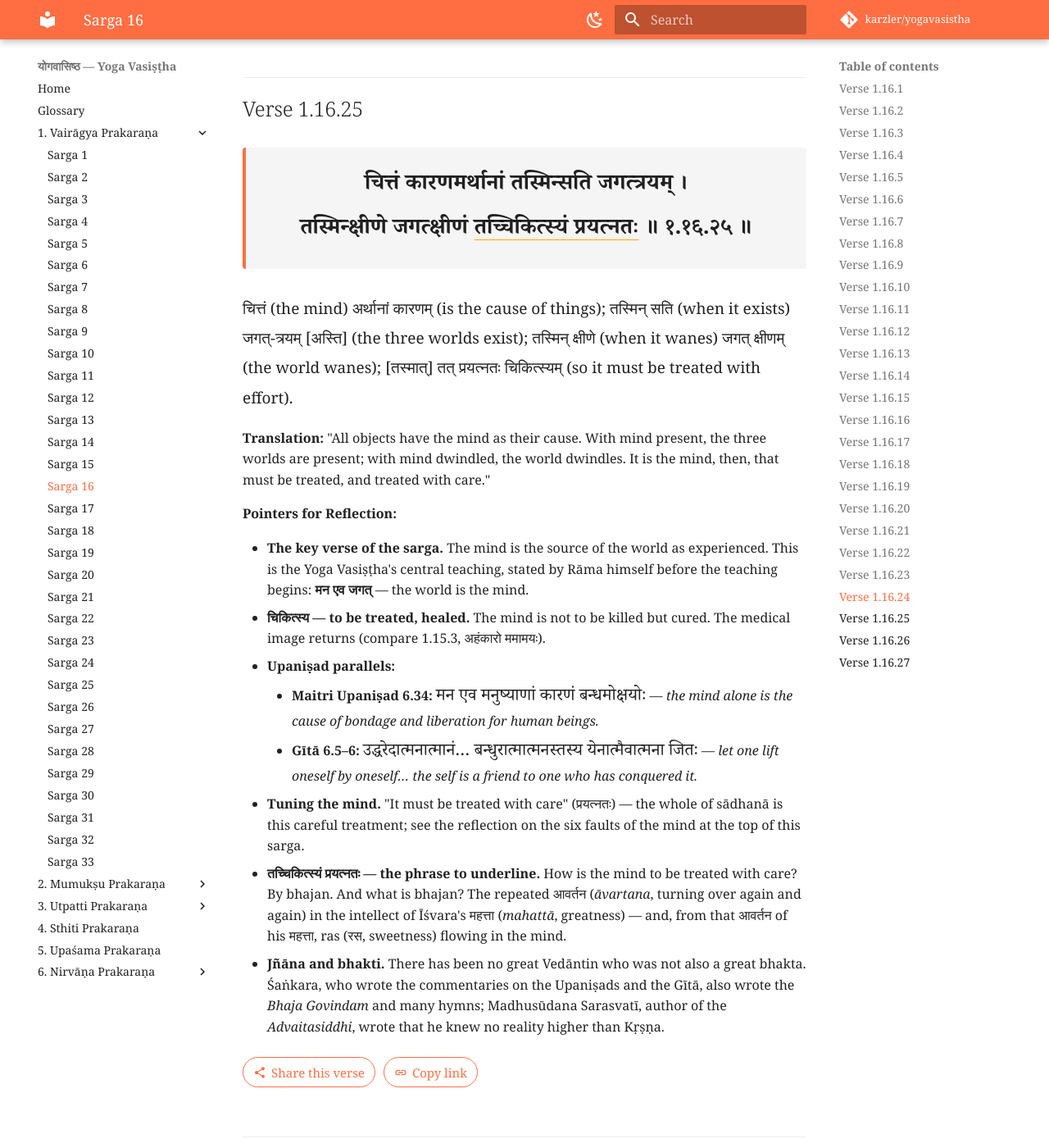
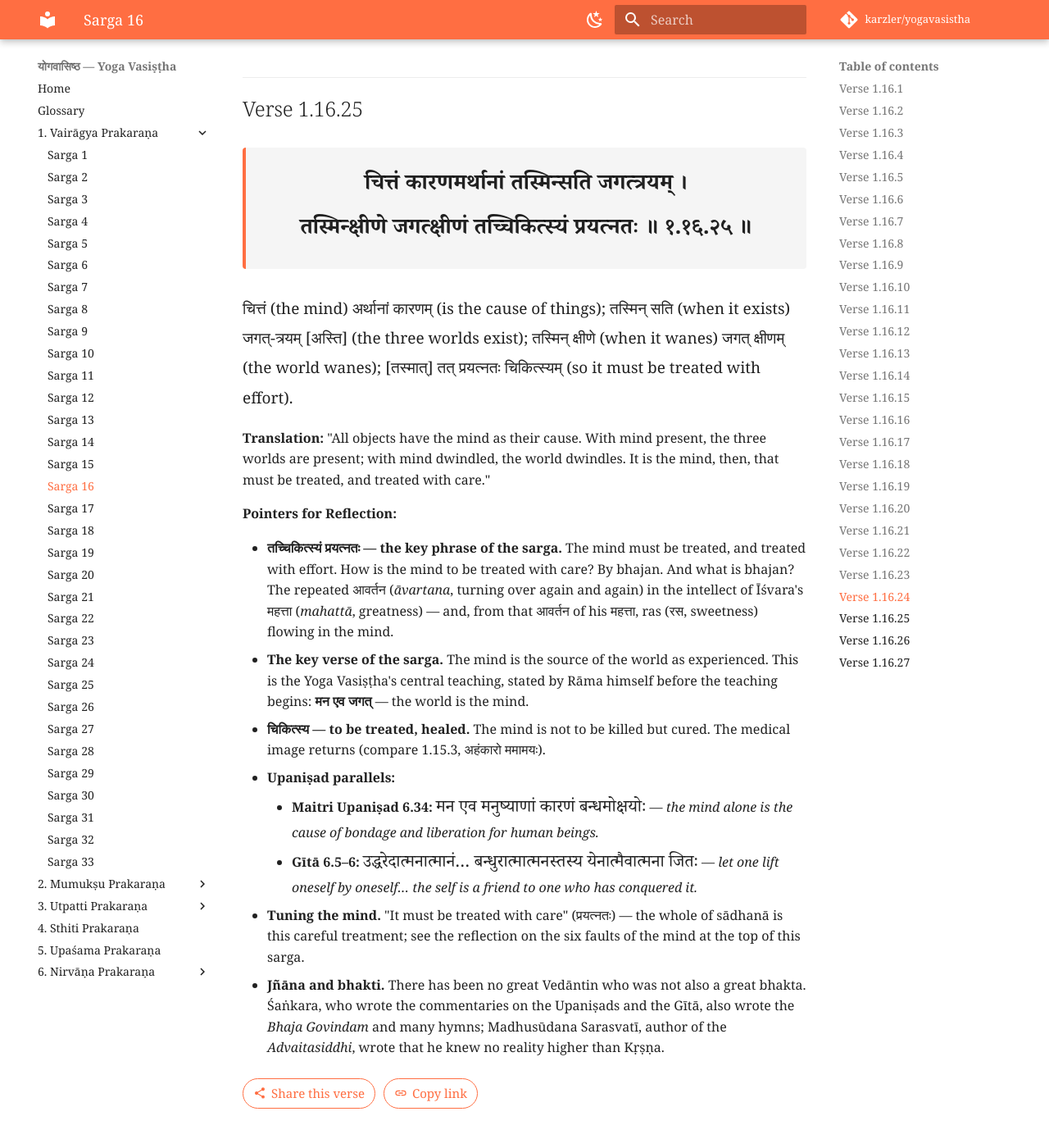
Before and after one commit to karzler/yogavasistha, an MkDocs documentation site: the page built from docs/1-vairagya/sarga-016.md, in a window 1280 px wide and 1400 px high, scrolled down 20421 px. Shown: the whole window at 82% size. Built offline with MkDocs 1.6.1 and Material for MkDocs 9.7.7, drawn with Linux system fonts in a browser that asks for light colours; comment, search, counter and statistics services are not loaded; some of the changed text lies outside the part shown.

Commit message:
Vairāgya 16: emphasise key phrases in pointers instead of underlining the verse

```diff
--- a/docs/1-vairagya/sarga-016.md
+++ b/docs/1-vairagya/sarga-016.md
@@ -472,7 +472,7 @@
 
 <p class="shloka">
 चित्तं कारणमर्थानां तस्मिन्सति जगत्त्रयम् ।<br>
-तस्मिन्क्षीणे जगत्क्षीणं <u>तच्चिकित्स्यं प्रयत्नतः</u> ॥ १.१६.२५ ॥
+तस्मिन्क्षीणे जगत्क्षीणं तच्चिकित्स्यं प्रयत्नतः ॥ १.१६.२५ ॥
 </p>
 
 <p class="anvaya">
@@ -483,13 +483,13 @@
 
 **Pointers for Reflection:**
 
+- **तच्चिकित्स्यं प्रयत्नतः — the key phrase of the sarga.** The mind must be treated, and treated with effort. How is the mind to be treated with care? By bhajan. And what is bhajan? The repeated आवर्तन (*āvartana*, turning over again and again) in the intellect of Īśvara's महत्ता (*mahattā*, greatness) — and, from that आवर्तन of his महत्ता, ras (रस, sweetness) flowing in the mind.
 - **The key verse of the sarga.** The mind is the source of the world as experienced. This is the Yoga Vasiṣṭha's central teaching, stated by Rāma himself before the teaching begins: **मन एव जगत्** — the world is the mind.
 - **चिकित्स्य — to be treated, healed.** The mind is not to be killed but cured. The medical image returns (compare 1.15.3, अहंकारो ममामयः).
 - **Upaniṣad parallels:**
     - **Maitri Upaniṣad 6.34:** <span class="parallel">मन एव मनुष्याणां कारणं बन्धमोक्षयोः</span> — *the mind alone is the cause of bondage and liberation for human beings.*
     - **Gītā 6.5–6:** <span class="parallel">उद्धरेदात्मनात्मानं… बन्धुरात्मात्मनस्तस्य येनात्मैवात्मना जितः</span> — *let one lift oneself by oneself… the self is a friend to one who has conquered it.*
 - **Tuning the mind.** "It must be treated with care" (प्रयत्नतः) — the whole of sādhanā is this careful treatment; see the reflection on the six faults of the mind at the top of this sarga.
-- **तच्चिकित्स्यं प्रयत्नतः — the phrase to underline.** How is the mind to be treated with care? By bhajan. And what is bhajan? The repeated आवर्तन (*āvartana*, turning over again and again) in the intellect of Īśvara's महत्ता (*mahattā*, greatness) — and, from that आवर्तन of his महत्ता, ras (रस, sweetness) flowing in the mind.
 - **Jñāna and bhakti.** There has been no great Vedāntin who was not also a great bhakta. Śaṅkara, who wrote the commentaries on the Upaniṣads and the Gītā, also wrote the *Bhaja Govindam* and many hymns; Madhusūdana Sarasvatī, author of the *Advaitasiddhi*, wrote that he knew no reality higher than Kṛṣṇa.
 
 ## Verse 1.16.26 { #1-16-26 }
@@ -516,7 +516,7 @@
 ## Verse 1.16.27 { #1-16-27 }
 
 <p class="shloka">
-<u>सकलगुणजयाशा यत्र बद्धा महद्भिस्तमरिमिह विजेतुं चित्तमभ्युत्थितोऽहम्</u> ।<br>
+सकलगुणजयाशा यत्र बद्धा महद्भिस्तमरिमिह विजेतुं चित्तमभ्युत्थितोऽहम् ।<br>
 विगतरतितयान्तर्नाभिनन्दामि लक्ष्मीं जडमलिनविलासां मेघलेखामिवेन्दुः ॥ १.१६.२७ ॥
 </p>
 
@@ -528,9 +528,9 @@
 
 **Pointers for Reflection:**
 
+- **सकलगुणजयाशा यत्र बद्धा महद्भिस्तमरिमिह विजेतुं चित्तमभ्युत्थितोऽहम् — the key line.** Rāma rises to win the mind, where the great have placed all hope of every virtue.
 - **A closing verse in a longer metre** (mālinī).
 - **The mind as enemy, and as the key to every virtue.** The same mind that binds is where all virtue is won. To conquer the mind is to win everything.
 - **Gītā 6.6:** <span class="parallel">अनात्मनस्तु शत्रुत्वे वर्तेतात्मैव शत्रुवत्</span> — *for one who has not conquered himself, his own self acts like an enemy.*
 - **The moon and the cloud.** The moon is not harmed by the cloud, only veiled. Rāma's true nature, like the moon, is untouched.
-- **सकलगुणजयाशा यत्र बद्धा महद्भिस्तमरिमिह विजेतुं चित्तमभ्युत्थितोऽहम् — the line to underline.** Rāma rises to win the mind, where the great have placed all hope of every virtue.
 - **The mind is not different from Brahman.** Recall चित् + त = चित्त: the "enemy" to be conquered is consciousness itself, coloured by "this" and "I". Conquering it is not destroying something; it is the colouring falling away, so that only cit remains.
--- a/docs/assets/style.css
+++ b/docs/assets/style.css
@@ -74,5 +74,3 @@
   color: var(--md-primary-bg-color);
   background: var(--md-primary-fg-color);
 }
-
-.shloka u { text-decoration-thickness: 1px; text-underline-offset: 0.25em; text-decoration-color: var(--md-accent-fg-color); }
```
